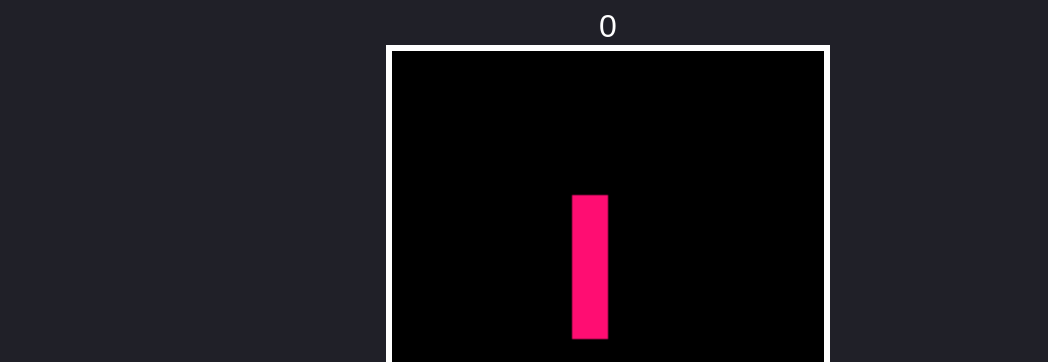
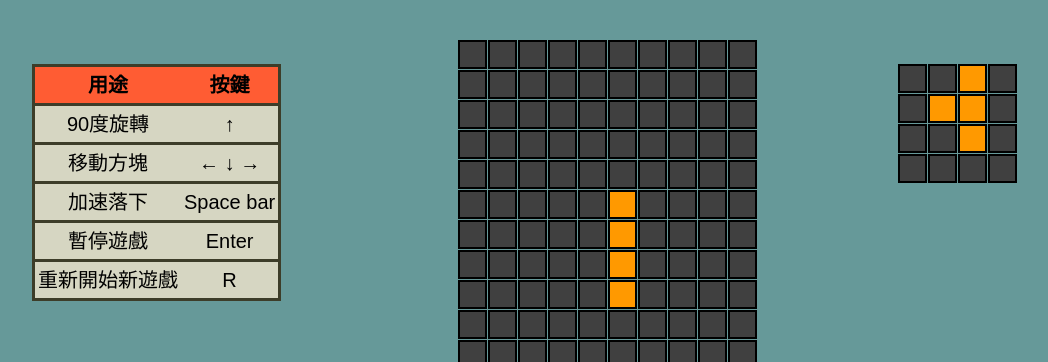
Before and after one commit to passion803/Color-Block-Puzzle, a plain HTML site: page index.html in a window 1280 px wide. Shown: the top 362 px of the page, without its empty margins (32-1080 px from the left). Drawn offline with nearby package versions, Linux system fonts and the light colour scheme.

Commit message:
Add files via upload

```diff
--- /dev/null
+++ b/index.css
@@ -0,0 +1,106 @@
+body {
+  background: #669999;
+  color: black;
+  font-family: Arial, Helvetica, sans-serif;
+  font-size: 20px;
+  text-align: center;
+}
+
+
+div.tetrisGame {
+  position: relative;
+  margin: 0;
+  padding: 0;
+  width: 100%;
+  height: 100%;
+}
+
+
+div.tetrisLeftPane div.tetrisUsage {
+  border-collapse: collapse;
+  margin: 5%;
+    font-family: Arial, Helvetica, sans-serif;
+
+}
+
+div.tetrisLeftPane div.tetrisUsage th,
+td {
+  text-align: center;
+  padding: 3px;
+}
+
+div.tetrisLeftPane div.tetrisUsage tr {
+  background-color: #d6d6c2;
+  border: 3px solid #3d3d29;
+
+}
+
+div.tetrisLeftPane div.tetrisUsage th {
+  background-color: #ff5c33;
+  color: black;
+}
+
+
+div.tetrisMiddlePane {
+
+  width: 300px;
+  height: 450px;
+  position: absolute;
+  top: 50%;
+  left: 50%;
+  margin: -225px 0 0 -150px;
+
+}
+
+div.tetrisMiddlePane div.tetrisBoard {
+
+  width: 300px;
+  /* 10 cols * 30px */
+  height: 450px;
+  /* 15 rows * 30px */
+}
+
+div.tetrisBlock {
+  position: absolute;
+  width: 29px;
+  height: 29px;
+  border: 2px solid black;
+  background-color: #404040;
+}
+
+div.tetrisBlock.habitated {
+  border: 2px solid black;
+  background-color: #ff9900;
+}
+
+div.tetrisGame div.tetrisRightPane {
+  border-collapse: collapse;
+  margin: 5%;
+}
+
+div.tetrisRightPane div.tetrisScore {
+
+  position: relative;
+  background-color: #ff5c33;
+  border: 3px solid #3d3d29;
+  width: 200px;
+  height: 100px;
+  color: black;
+  font-weight: bold;
+  font-family: "Monospace", Times, serif;
+  font-size: 30px ;ㄐ
+  text-align: center;
+}
+
+div.tetrisRightPane div.tetrisPreview {
+  position: absolute;
+  border-collapse: collapse;
+  margin: 0%;
+  top:0px;
+
+  /* border: solid .2em #fff; */
+  right: 350px;
+  /* 4 cols * 30px */
+  height: 120px;
+  /* 4 rows * 30px */
+}
--- a/index.html
+++ b/index.html
@@ -1,23 +1,26 @@
+<!doctype html>
 <html>
+
 <head>
+    <meta charset="utf-8">
     <title>Tetris</title>
-    <style>
-      body {
-        background: #202028;
-        color: #fff;
-        font-family: sans-serif;
-        font-size: 2em;
-        text-align: center;
-      }
-      canvas {
-        border: solid .2em #fff;
-        height: 90vh;
-      }
-    </style>
+    <link rel="stylesheet" href="https://stackpath.bootstrapcdn.com/bootstrap/4.3.1/css/bootstrap.min.css"
+        integrity="sha384-ggOyR0iXCbMQv3Xipma34MD+dH/1fQ784/j6cY/iJTQUOhcWr7x9JvoRxT2MZw1T" crossorigin="anonymous">
+    <link rel="stylesheet" type="text/css" href="index.css">
+
+    <script src="index.js" id="tetris"></script>
 </head>
-<body>
-    <div id="score"></div>
-    <canvas id="tetris" width="240" height="400" >
-    <script src="tetris.js"></script>
+<script src="https://code.jquery.com/jquery-3.3.1.slim.min.js"
+        integrity="sha384-q8i/X+965DzO0rT7abK41JStQIAqVgRVzpbzo5smXKp4YfRvH+8abtTE1Pi6jizo" crossorigin="anonymous">
+    </script>
+    <script src="https://cdnjs.cloudflare.com/ajax/libs/popper.js/1.14.7/umd/popper.min.js"
+        integrity="sha384-UO2eT0CpHqdSJQ6hJty5KVphtPhzWj9WO1clHTMGa3JDZwrnQq4sF86dIHNDz0W1" crossorigin="anonymous">
+    </script>
+    <script src="https://stackpath.bootstrapcdn.com/bootstrap/4.3.1/js/bootstrap.min.js"
+        integrity="sha384-JjSmVgyd0p3pXB1rRibZUAYoIIy6OrQ6VrjIEaFf/nJGzIxFDsf4x0xIM+B07jRM" crossorigin="anonymous">
+    </script>
+<body onload="tetris_run(document.body)">
+
 </body>
+
 </html>
--- /dev/null
+++ b/index.js
@@ -0,0 +1,374 @@
+var NUM_ROWS = 15;
+var NUM_COLS = 10;
+var BLOCK_WIDTH = 30;
+var BLOCK_HEIGHT = 30;
+var TICK_MS = 1000;
+
+var pieces = [
+  [
+    [0, 0, 0, 0],
+    [0, 1, 1, 0],
+    [0, 1, 1, 0],
+    [0, 0, 0, 0]
+  ],
+  [
+    [0, 0, 1, 0],
+    [0, 0, 1, 0],
+    [0, 0, 1, 0],
+    [0, 0, 1, 0]
+  ],
+  [
+    [0, 0, 1, 0],
+    [0, 1, 1, 0],
+    [0, 0, 1, 0],
+    [0, 0, 0, 0]
+  ],
+  [
+    [0, 0, 0, 0],
+    [0, 0, 1, 1],
+    [0, 1, 1, 0],
+    [0, 0, 0, 0]
+  ],
+  [
+    [0, 0, 0, 0],
+    [0, 1, 1, 0],
+    [0, 0, 1, 1],
+    [0, 0, 0, 0]
+  ],
+  [
+    [0, 0, 1, 0],
+    [0, 0, 1, 0],
+    [0, 1, 1, 0],
+    [0, 0, 0, 0]
+  ],
+  [
+    [0, 1, 0, 0],
+    [0, 1, 0, 0],
+    [0, 1, 1, 0],
+    [0, 0, 0, 0]
+  ]
+];
+
+var KEY_ENTER = 13;
+var KEY_SPACE = 32;
+var KEY_LEFT = 37;
+var KEY_RIGHT = 39;
+var KEY_DOWN = 40;
+var KEY_UP = 38;
+var KEY_R = 82;
+
+function rotateLeft(piece) {
+  return [
+    [piece[0][3], piece[1][3], piece[2][3], piece[3][3]],
+    [piece[0][2], piece[1][2], piece[2][2], piece[3][2]],
+    [piece[0][1], piece[1][1], piece[2][1], piece[3][1]],
+    [piece[0][0], piece[1][0], piece[2][0], piece[3][0]]
+  ];
+}
+
+function rotateRight(piece) {
+  return [
+    [piece[3][0], piece[2][0], piece[1][0], piece[0][0]],
+    [piece[3][1], piece[2][1], piece[1][1], piece[0][1]],
+    [piece[3][2], piece[2][2], piece[1][2], piece[0][2]],
+    [piece[3][3], piece[2][3], piece[1][3], piece[0][3]]
+  ];
+}
+
+function intersects(rows, piece, y, x) {
+  for (var i = 0; i < 4; i++)
+    for (var j = 0; j < 4; j++)
+      if (piece[i][j])
+        if (y + i >= NUM_ROWS || x + j < 0 || x + j >= NUM_COLS || rows[y + i][x + j])
+          return true;
+  return false;
+}
+
+function apply_piece(rows, piece, y, x) {
+  var newRows = [];
+  for (var i = 0; i < NUM_ROWS; i++)
+    newRows[i] = rows[i].slice();
+  for (var i = 0; i < 4; i++)
+    for (var j = 0; j < 4; j++)
+      if (piece[i][j])
+        newRows[y + i][x + j] = 1;
+  return newRows;
+}
+
+function kill_rows(rows) {
+  var newRows = [];
+  var k = NUM_ROWS;
+  for (var i = NUM_ROWS; i-- > 0;) {
+    for (var j = 0; j < NUM_COLS; j++) {
+      if (!rows[i][j]) {
+        newRows[--k] = rows[i].slice();
+        break;
+      }
+    }
+  }
+  for (var i = 0; i < k; i++) {
+    newRows[i] = [];
+    for (var j = 0; j < NUM_COLS; j++)
+      newRows[i][j] = 0;
+  }
+  return {
+    'rows': newRows,
+    'numRowsKilled': k,
+  };
+}
+
+function randomPiece() {
+  return pieces[Math.floor(Math.random() * pieces.length)];
+}
+
+function TetrisGame() {
+  this.gameOver = false;
+  this.score = 0;
+  this.currentPiece = randomPiece();
+  this.nextPiece = randomPiece();
+  this.pieceY = 0;
+  this.pieceX = 3;
+  this.rows = [];
+  for (var i = 0; i < NUM_ROWS; i++) {
+    this.rows[i] = []
+    for (var j = 0; j < NUM_COLS; j++) {
+      this.rows[i][j] = 0;
+    }
+  }
+}
+
+TetrisGame.prototype.tick = function () {
+  if (this.gameOver)
+    return false;
+  if (intersects(this.rows, this.currentPiece, this.pieceY + 1, this.pieceX)) {
+    /* burn current piece into board */
+    this.rows = apply_piece(this.rows, this.currentPiece, this.pieceY, this.pieceX);
+    var r = kill_rows(this.rows);
+    this.rows = r.rows;
+    this.score += 1 + r.numRowsKilled * r.numRowsKilled * NUM_COLS;
+    /* fetch next piece */
+    if (intersects(this.rows, this.nextPiece, 0, NUM_COLS / 2 - 2)) {
+      this.gameOver = true;
+    } else {
+      this.currentPiece = this.nextPiece;
+      this.pieceY = 0;
+      this.pieceX = NUM_COLS / 2 - 2;
+      this.nextPiece = randomPiece();
+    }
+  } else {
+    this.pieceY += 1;
+  }
+  return true;
+}
+
+TetrisGame.prototype.steerLeft = function () {
+  if (!intersects(this.rows, this.currentPiece, this.pieceY, this.pieceX - 1))
+    this.pieceX -= 1;
+}
+
+TetrisGame.prototype.steerRight = function () {
+  if (!intersects(this.rows, this.currentPiece, this.pieceY, this.pieceX + 1))
+    this.pieceX += 1;
+}
+
+TetrisGame.prototype.steerDown = function () {
+  if (!intersects(this.rows, this.currentPiece, this.pieceY + 1, this.pieceX))
+    this.pieceY += 1;
+}
+
+TetrisGame.prototype.rotateRight = function () {
+  var newPiece = rotateRight(this.currentPiece);
+  if (!intersects(this.rows, newPiece, this.pieceY, this.pieceX))
+    this.currentPiece = newPiece;
+}
+
+TetrisGame.prototype.letFall = function () {
+  while (!intersects(this.rows, this.currentPiece, this.pieceY + 1, this.pieceX))
+    this.pieceY += 1;
+  this.tick();
+}
+
+TetrisGame.prototype.get_rows = function () {
+  return apply_piece(this.rows, this.currentPiece, this.pieceY, this.pieceX);
+}
+
+TetrisGame.prototype.get_next_piece = function () {
+  return this.nextPiece;
+}
+
+TetrisGame.prototype.get_score = function () {
+  return this.score;
+}
+
+TetrisGame.prototype.get_game_over = function () {
+  return this.gameOver;
+}
+
+function draw_blocks(rows, num_rows, num_cols) {
+  var boardElem = document.createElement('div');
+  for (var i = 0; i < num_rows; i++) {
+    for (var j = 0; j < num_cols; j++) {
+      var blockElem = document.createElement('div');
+      blockElem.classList.add('tetrisBlock');
+      if (rows[i][j])
+        blockElem.classList.add('habitated');
+      blockElem.style.top = (i * BLOCK_HEIGHT) + 'px';
+      blockElem.style.left = (j * BLOCK_WIDTH) + 'px';
+      boardElem.appendChild(blockElem);
+    }
+  }
+  return boardElem;
+}
+
+function draw_tetrisGame(game, isPaused) {
+  var leftPaneElem = draw_tetrisLeftPane(game, isPaused);
+  var rightPaneElem = draw_tetrisRightPane(game, isPaused);
+  var middlePaneElem = draw_tetrisMiddlePane(game);
+  var gameElem = document.createElement('div');
+  gameElem.classList.add('tetrisGame');
+  gameElem.appendChild(leftPaneElem);
+  gameElem.appendChild(middlePaneElem);
+  gameElem.appendChild(rightPaneElem);
+  return gameElem;
+}
+
+function draw_tetrisLeftPane(game) {
+  var usageElem = draw_tetrisUsage(game);
+  var leftPaneElem = document.createElement('div');
+  leftPaneElem.classList.add('tetrisLeftPane');
+  leftPaneElem.appendChild(usageElem);
+  return leftPaneElem;
+}function draw_tetrisMiddlePane(game) {
+  var boardElem = draw_tetrisBoard(game);
+  var middlePaneElem = document.createElement('div');
+  middlePaneElem.classList.add('tetrisMiddlePane');
+  middlePaneElem.appendChild(boardElem);
+  return middlePaneElem;
+}
+function draw_tetrisRightPane(game, isPaused) {
+  var scoreElem = draw_tetrisScore(game, isPaused);
+  var previewElem = draw_tetrisPreview(game);
+  var rightPaneElem = document.createElement('div');
+  rightPaneElem.classList.add('tetrisRightPane');
+  rightPaneElem.appendChild(previewElem);
+  rightPaneElem.appendChild(scoreElem);
+  return rightPaneElem;
+}
+
+
+
+function draw_tetrisBoard(game) {
+  var rows = game.get_rows();
+  var boardElem = draw_blocks(rows, NUM_ROWS, NUM_COLS);
+  boardElem.classList.add('tetrisBoard');
+  return boardElem;
+}
+
+function draw_tetrisScore(game, isPaused) {
+  var score = game.get_score();
+  var scoreElem = document.createElement('div');
+  scoreElem.classList.add('tetrisScore');
+  scoreElem.innerHTML = 'SCORE: ' + score + '<br>';
+  if (isPaused)
+    scoreElem.innerHTML += 'PAUSED'
+  if (game.get_game_over())
+    scoreElem.innerHTML += 'GAME OVER'
+  return scoreElem;
+}
+
+function draw_tetrisPreview(game) {
+  var piece = game.get_next_piece();
+  var pieceElem = draw_blocks(piece, 4, 4);
+  var previewElem = document.createElement('div');
+  previewElem.classList.add('tetrisPreview');
+  previewElem.appendChild(pieceElem);
+  return previewElem;
+}
+
+function draw_tetrisUsage(game) {
+  var usageElem = document.createElement('div');
+  usageElem.classList.add('tetrisUsage');
+  usageElem.innerHTML =
+  "<table id='tips'>" +
+  "<tr><th>用途</th><th>按鍵</th></tr>" +
+  "<tr><td>90度旋轉</td><td>↑</td></tr>" +
+  "<tr><td>移動方塊</td><td>← ↓ →</td></tr>" +
+  "<tr><td>加速落下</td><td>Space bar</td></tr>" +
+  "<tr><td>暫停遊戲</td><td>Enter</td></tr>" +
+  "<tr><td>重新開始新遊戲</td><td>R</td></tr>" +
+  "</table>";
+
+
+  return usageElem;
+}
+
+function redraw(game, isPaused, containerElem) {
+  var gameElem = draw_tetrisGame(game, isPaused);
+  containerElem.innerHTML = '';
+  containerElem.appendChild(gameElem);
+}
+
+function tetris_run(containerElem) {
+  var game = new TetrisGame();
+
+  play();
+
+  function play() {
+    var intervalHandler = setInterval(
+      function () {
+        if (game.tick())
+          redraw(game, false, containerElem);
+      },
+      TICK_MS
+    );
+
+    function keyHandler(kev) {
+      if (kev.shiftKey || kev.altKey || kev.metaKey)
+        return;
+      var consumed = true;
+      var mustpause = false;
+      if (kev.keyCode === KEY_ENTER) {
+        mustpause = true;
+      } else if (kev.keyCode === KEY_R) {
+        game = new TetrisGame();
+      } else if (kev.keyCode === KEY_LEFT) {
+        game.steerLeft();
+      } else if (kev.keyCode === KEY_RIGHT) {
+        game.steerRight();
+      } else if (kev.keyCode === KEY_DOWN) {
+        game.steerDown();
+      } else if (kev.keyCode === KEY_UP) {
+        game.rotateRight();
+      } else if (kev.keyCode === KEY_SPACE) {
+        game.letFall();
+      } else {
+        consumed = false;
+      }
+      if (consumed) {
+        kev.preventDefault();
+        if (mustpause) {
+          containerElem.removeEventListener('keydown', keyHandler);
+          clearInterval(intervalHandler);
+          pause();
+        } else {
+          redraw(game, false, containerElem);
+        }
+      }
+    }
+
+    containerElem.addEventListener('keydown', keyHandler);
+  }
+
+  function pause() {
+    function keyHandler(kev) {
+      if (kev.keyCode == KEY_ENTER) {
+        containerElem.removeEventListener('keydown', keyHandler);
+        play();
+      }
+    }
+
+    containerElem.addEventListener('keydown', keyHandler);
+
+    redraw(game, true, containerElem);
+  }
+}
```
Also changed, not shown: 2 other files.
